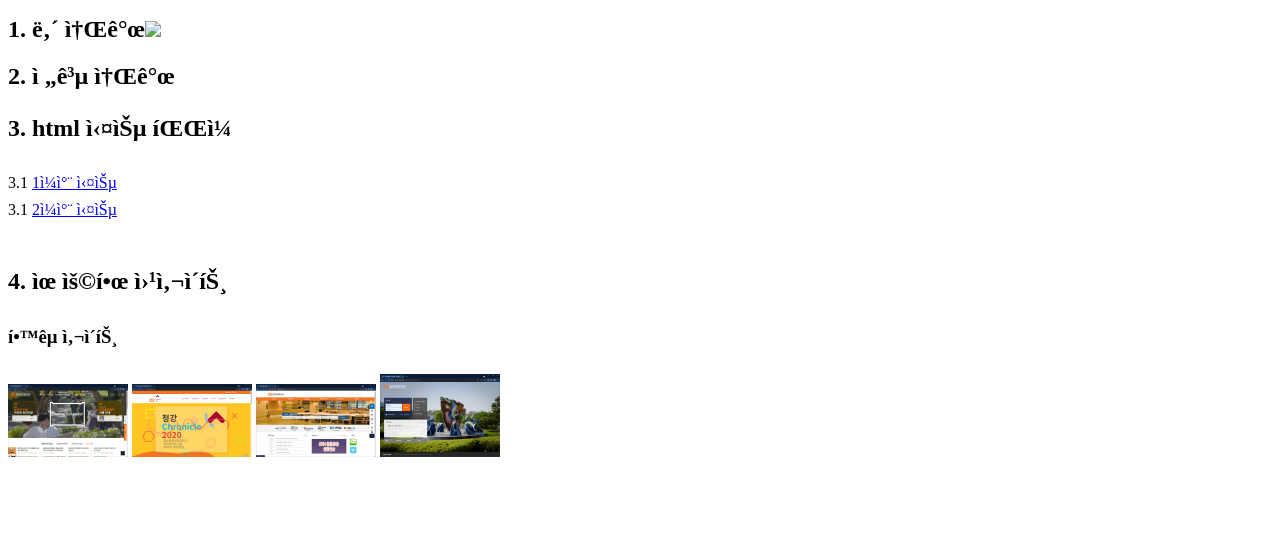
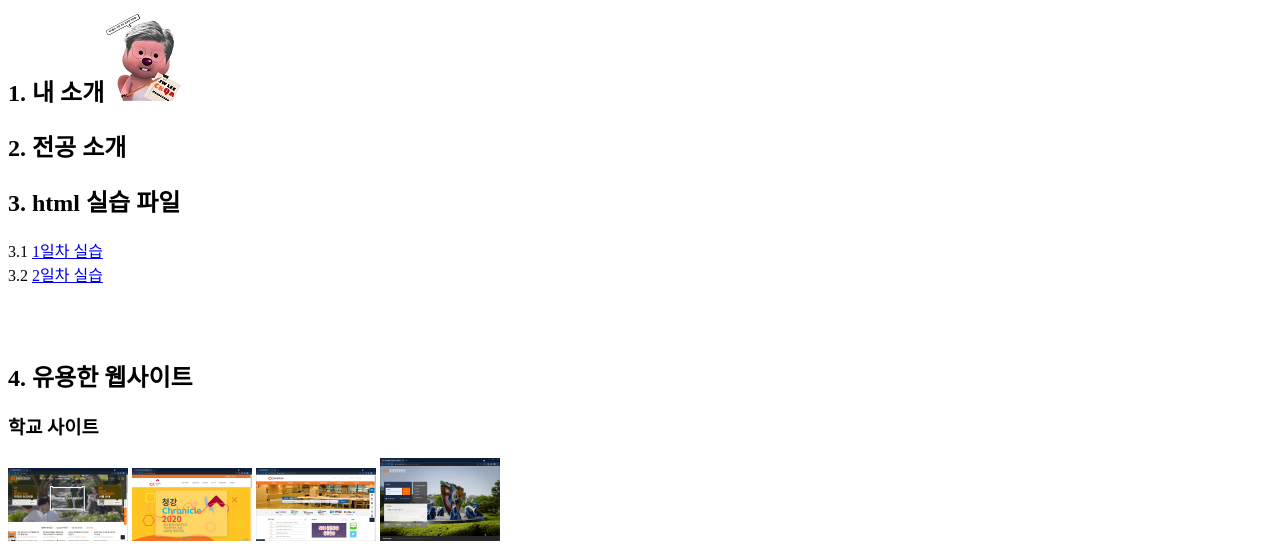
Before and after one commit to daunjae/daunjae.github.io, a plain HTML site: page index.html in a window 1280 px wide. Shown: the part 247-800 px from the top of the page. Drawn offline with Linux system fonts and the light colour scheme.

Commit message:
Add files via upload

```diff
--- a/index.html
+++ b/index.html
@@ -1,9 +1,9 @@
 <!DOCTYPE  HTML>
 <html>
     <head>
-        <meta http-equiv=”Content-Type” content=“text/html; charset=EUC-KR”>
-
+        <meta http-equiv="Content-Type" content="text/html; charset=UTF-8">
         <title>이종원 웹사이트</title>
+        <link type="text/css" rel="stylesheet" href="css/main.css" />
     </head>
     <body>
         <img src="image/title.png">
@@ -11,12 +11,14 @@
         <h2>1. 내 소개<a href="me/me.html"><img src="image/t프사.jpg"></a></h2>
         <h2>2. 전공 소개</h2>
         <h2>3. html 실습 파일</h2>
+        <p>
           3.1 <a href="day1/day1.html">1일차 실습</a><br>
-          3.1 <a href="day2/day2.html">2일차 실습</a>
+          3.2 <a href="day2/day2.html">2일차 실습</a>
+        </p>
           <br><br>
-        <h2>4. 유용한 웹사이트</h2>
+        <h2 class="site">4. 유용한 웹사이트</h2>
         <h3>학교 사이트</h3>
-        <a href="https://www.ck.ac.kr" target="_blank" title="청강문화산업대학교"><img src="image/tck.PNG" /></a>
+        <a href="http://www.ck.ac.kr" target="_blank" title="청강문화산업대학교"><img src="image/tck.PNG" /></a>
         <a href="http://game.ck.ac.kr" title="게임콘텐츠스쿨"><img src="image/tGame.png" /></a>
         <a href="http://library.ck.ac.kr" title="도서관"><img src="image/tLib.png" /></a>
         <a href="http://lms.ck.ac.kr" title="LMS"><img src="image/tLMS.png" /></a>
```
